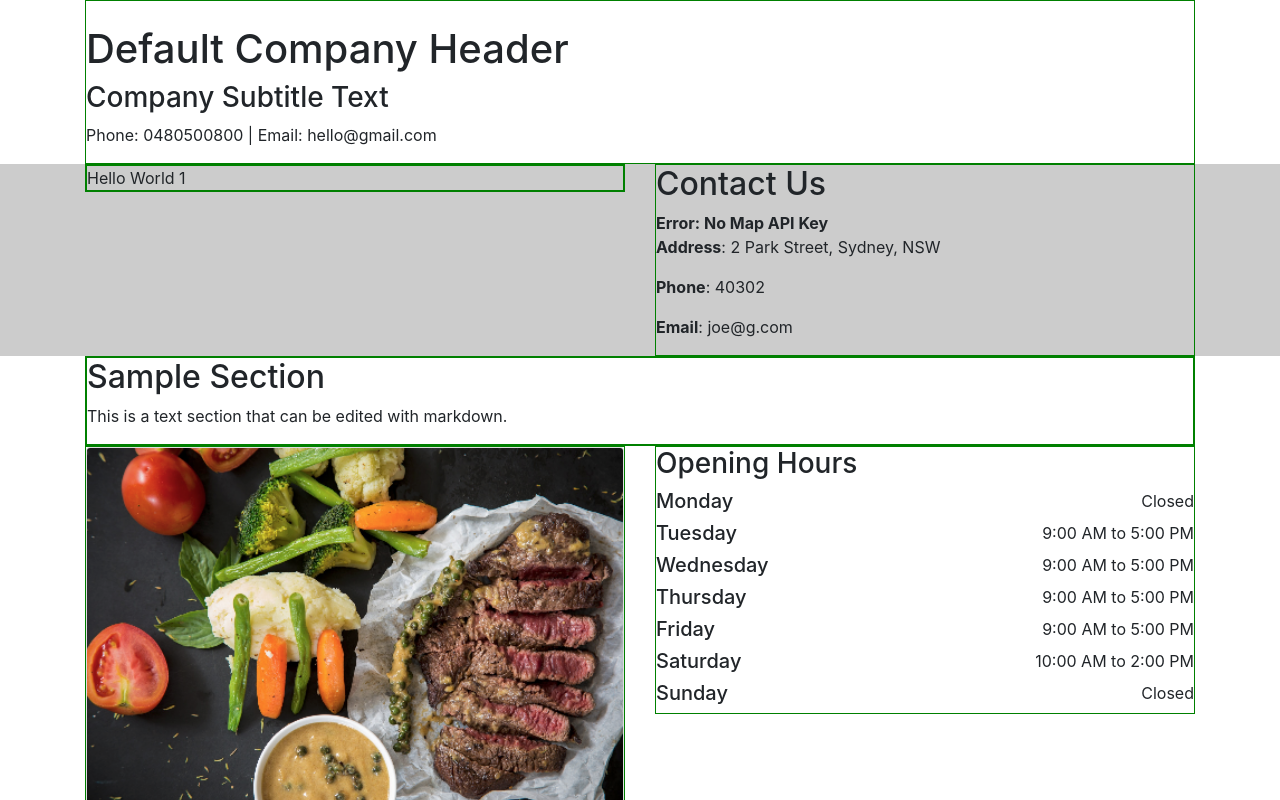
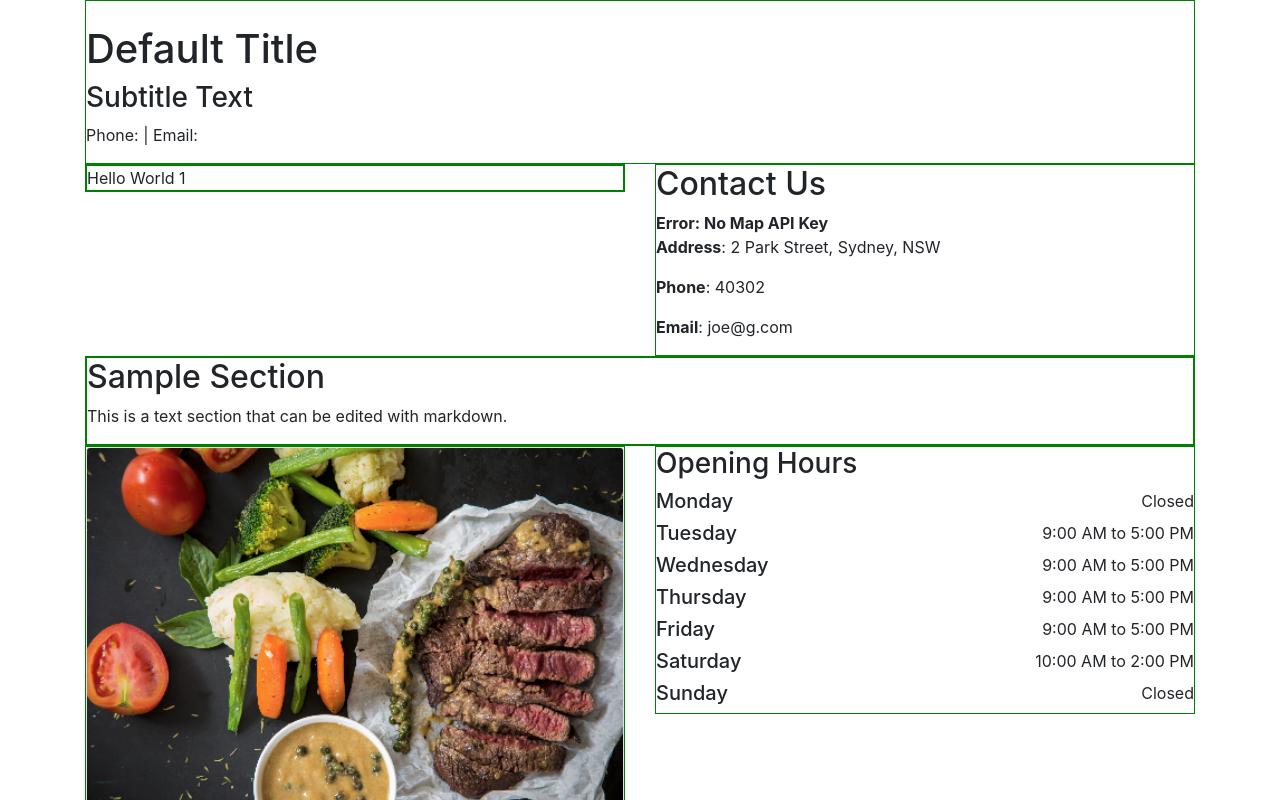
Before and after one commit to krinj/zinc-react-template, a React (Create React App) app in the folder app/: page / in a window 1280 px wide. Shown: the top 800 px of the page. Built offline with nearby package versions, Linux system fonts and the light colour scheme.

Commit message:
Refactor for cleaner content

```diff
--- a/app/src/components/header/Header.tsx
+++ b/app/src/components/header/Header.tsx
@@ -1,6 +1,7 @@
 import React from 'react';
 import HeaderModel from './HeaderModel';
 import DisplayableElement from '../../utils/structure/DisplayableElement';
+import ContactModel from '../common/ContactModel';
 
 
 class Header extends DisplayableElement {
@@ -19,14 +20,19 @@ class Header extends DisplayableElement {
 
 const HeaderJSX: React.FC<HeaderModel> = (props) => {
 
+    let contactElement: JSX.Element | null = null;
+
+    if (props.contactModel !== undefined) {
+        const cm: ContactModel = props.contactModel;
+        contactElement = <p>Phone: {cm.phoneNumber} | Email: {cm.email}</p>
+    }
+
     return <div>
 
         <img src={props.logoImagePath}/>
         <h1>{props.title}</h1>
         <h3>{props.subtitle}</h3>
-
-        <p>Phone: {props.phone} | Email: {props.email}</p>
-
+        <p>{contactElement}</p>
 
     </div>
 }
--- a/app/src/components/header/HeaderModel.ts
+++ b/app/src/components/header/HeaderModel.ts
@@ -1,8 +1,9 @@
+import ContactModel from "../common/ContactModel";
+
 interface HeaderModel {
     title: string;
     subtitle?: string;
-    phone?: string;
-    email?: string;
+    contactModel?: ContactModel;
     logoImagePath?: string;
 }
 
--- a/app/src/injected/content/zincContent.ts
+++ b/app/src/injected/content/zincContent.ts
@@ -28,41 +28,56 @@ import { library } from '@fortawesome/fontawesome-svg-core';
 import { faCheck } from '@fortawesome/free-solid-svg-icons';
 import { faFacebookSquare } from '@fortawesome/free-brands-svg-icons';
 import TextSection from "../../components/text-section/TextSection";
-
+import DisplayableElement from "../../utils/structure/DisplayableElement";
 
 
 class ZincContent extends SiteContentInterface {
     constructor () {
         super();
 
-        library.add(faCheck, faFacebookSquare);
+        this.registerIconLibrary();
+        this.populateApi();
+        this.populateContact();
+        this.populateHeader();
+        this.populateFooter();
+        this.addCustomContent();
 
-        this.setApiEndpoint("https://api.zinccli.com/")
-
-        const contactModel: ContactModel = {
-            name: "Happy House Inc",
-            facebook: {label: "HappyHouse", link: "facebook.com/happyhouse"},
-            instagram: {label: "HappyHouse", link: "instagram.com/happyhouse"}
     }
 
-        const block1 = new ContentBlockModel("#cccccc")
-            .add(new TextSection({body: "Hello World 1"}))
-            .add(new Location({
+    // ==========================================================================================
+    // Custom Content Content.
+    // ==========================================================================================
+
+    private addCustomContent = (): void => {
+        this.addBlock1();
+        this.addBlock2();
+        this.addBlock3();
+        this.addBlock4();
+        this.addBlock5();
+    }
+
+    private addBlock1 = (): void => {
+        const textElement = new TextSection({body: "Hello World 1"})
+        const locationElement = new Location({
             displayAddress: "2 Park Street, Sydney, NSW",
              mapAddress: "2 Park Street, Sydney, NSW",
              email: "joe@g.com",
              phoneNumber: "40302",
-                googleApiKey: undefined}));
+            googleApiKey: undefined});
+        this.addElementsAsNewBlock(textElement, locationElement);
+    }
 
-        const block2 = new ContentBlockModel()
-            .add(new TextSection({body: "Loading", markdownPath: sampleSection}));
+    private addBlock2 = (): void => {
+        const textElement = new TextSection({body: "Loading", markdownPath: sampleSection});
+        this.addElementsAsNewBlock(textElement);
+    }
 
-        const block3 = new ContentBlockModel()
-            .add(new Card({
+    private addBlock3 = (): void => {
+        const card = new Card({
             title: "CardT",
             body: "Some quick example text to build on the card title and make up the bulk of the card's content.",
-                imagePath: photo1path}))
-            .add(new OpeningHours({
+            imagePath: photo1path});
+        const openingHours = new OpeningHours({
             slots: [
                 {day: "Monday", detail: "Closed", isOpen: false},
                 {day: "Tuesday", detail: "9:00 AM to 5:00 PM", isOpen: true},
@@ -72,7 +87,12 @@ class ZincContent extends SiteContentInterface {
                 {day: "Saturday", detail: "10:00 AM to 2:00 PM", isOpen: true},
                 {day: "Sunday", detail: "Closed", isOpen: false},
             ]
-            }));
+        });
+
+        this.addElementsAsNewBlock(card, openingHours);
+    }
+
+    private addBlock4 = (): void => {
 
         const featureItems: FeatureItemModel[] = [
             {title: "Property Lending", body: "Discover the home load everyone is talking about.", imagePath: squareIcon},
@@ -82,25 +102,73 @@ class ZincContent extends SiteContentInterface {
         ]
         const featureList: FeatureList = new FeatureList({feautureItemModels: featureItems});
 
-        const block4 = new ContentBlockModel()
-            .add(new ContactForm({title: "Contact Us", contactFormApi: this.getEndpoint("contact"), body: "Get a FREE quote!", requireName: true, requirePhone: true, requireNotes: true}))
-            .add(featureList)
+        const contactForm = new ContactForm({
+            title: "Contact Us",
+            contactFormApi: this.getEndpoint("contact"),
+            body: "Get a FREE quote!",
+            requireName: true,
+            requireEmail: true,
+            requireNotes: true});
 
+        this.addElementsAsNewBlock(featureList, contactForm);
+    }
 
+    private addBlock5 = (): void => {
         const galleryElement = new Gallery({
-            images: [
-                gallery1, gallery2, gallery3, gallery4, gallery5, gallery6
-            ],
+            images: [gallery1, gallery2, gallery3, gallery4, gallery5, gallery6],
             imageColMd: 4
         });
-        const block5 = new ContentBlockModel()
-            .add(galleryElement);
 
-        this.getIndexPage().add(block1).add(block2).add(block3).add(block4).add(block5);
+        this.addElementsAsNewBlock(galleryElement);
+    }
 
-        this.footerModel.height = 80;
-        this.footerModel.contactModel = contactModel;
+    // ==========================================================================================
+    // Common Content.
+    // ==========================================================================================
 
+    private populateContact = (): void => {
+        this.setContactModel({
+            name: "Company Name",
+            facebook: {label: "HappyHouse", link: "facebook.com/happyhouse"},
+            instagram: {label: "HappyHouse", link: "instagram.com/happyhouse"}
+        });
+    }
+
+    private populateHeader = (): void => {
+        this.setHeaderModel({
+            title: "Default Title",
+            subtitle: "Subtitle Text"
+        })
+    }
+
+    private populateFooter = (): void => {
+        this.setFooterModel({
+            height: 120,
+            contactModel: this.getContactModel()
+        })
+    }
+
+    private populateApi = (): void => {
+        this.setApiEndpoint("https://api.zinccli.com/");
+    }
+
+    private registerIconLibrary = (): void => {
+        library.add(faCheck, faFacebookSquare);
+    }
+
+    // ==========================================================================================
+    // Utility.
+    // ==========================================================================================
+
+    private createNextBlock = (color?: string): ContentBlockModel => {
+        const block = new ContentBlockModel(color);
+        this.getIndexPage().add(block);
+        return block;
+    }
+
+    private addElementsAsNewBlock = (...elements: DisplayableElement[]) => {
+        const block = this.createNextBlock();
+        elements.forEach(e => block.add(e));
     }
 }
 
--- a/app/src/utils/structure/SiteContentInterface.ts
+++ b/app/src/utils/structure/SiteContentInterface.ts
@@ -1,6 +1,7 @@
 import ContentPageModel from "./ContentPage/ContentPageModel";
 import HeaderModel from "../../components/header/HeaderModel";
 import FooterModel from "../../components/footer/FooterModel";
+import ContactModel from "../../components/common/ContactModel";
 
 
 interface PageMap { [key: string]: ContentPageModel; }
@@ -9,22 +10,41 @@ interface PageMap { [key: string]: ContentPageModel; }
 abstract class SiteContentInterface {
 
     public UNDEFINED: string = "Undefined";
-    private apiEndpoint: string = this.UNDEFINED;
     public pages: PageMap = {
         index: new ContentPageModel()
     };
 
-    public headerModel: HeaderModel = {
-        title: "Default Company Header",
-        subtitle: "Company Subtitle Text",
-        phone: "0480500800",
-        email: "hello@gmail.com",
-    };
+    private apiEndpoint: string = this.UNDEFINED;
+    private contactModel: ContactModel = {};
+    private headerModel: HeaderModel = {title: "Header"};
+    private footerModel: FooterModel = {height: 140, contactModel: {}};
 
-    public footerModel: FooterModel = {
-        height: 160,
-        contactModel: {}
-    };
+    public setContactModel = (model: ContactModel): ContactModel => {
+        this.contactModel = model;
+        return this.contactModel;
+    }
+
+    public getContactModel = (): ContactModel => {
+        return this.contactModel;
+    }
+
+    public setHeaderModel = (model: HeaderModel): HeaderModel => {
+        this.headerModel = model;
+        return this.headerModel;
+    }
+
+    public getHeaderModelWithDefaultContact = (): HeaderModel => {
+        return {...this.headerModel, contactModel: this.contactModel};
+    }
+
+    public setFooterModel = (model: FooterModel): FooterModel => {
+        this.footerModel = model;
+        return this.footerModel;
+    }
+
+    public getFooterModelWithDefaultContact = (): FooterModel => {
+        return {...this.footerModel, contactModel: this.contactModel};
+    }
 
     public getEndpoint(stub: string): string {
         return this.apiEndpoint + stub;
--- a/app/src/utils/structure/SiteGenerator.tsx
+++ b/app/src/utils/structure/SiteGenerator.tsx
@@ -29,8 +29,8 @@ const SiteGenerator: React.FC<SiteGeneratorProps> = (props) => {
     const contentBlocks = createBlocksFromPage(pageModel);
     const contentPage = <ContentPage
         contentBlocks={contentBlocks}
-        headerModel={props.content.headerModel}
-        footerModel={props.content.footerModel}
+        headerModel={props.content.getHeaderModelWithDefaultContact()}
+        footerModel={props.content.getFooterModelWithDefaultContact()}
         />
 
     return <div>
```
Lines whose indentation alone changed are shown as unchanged.
